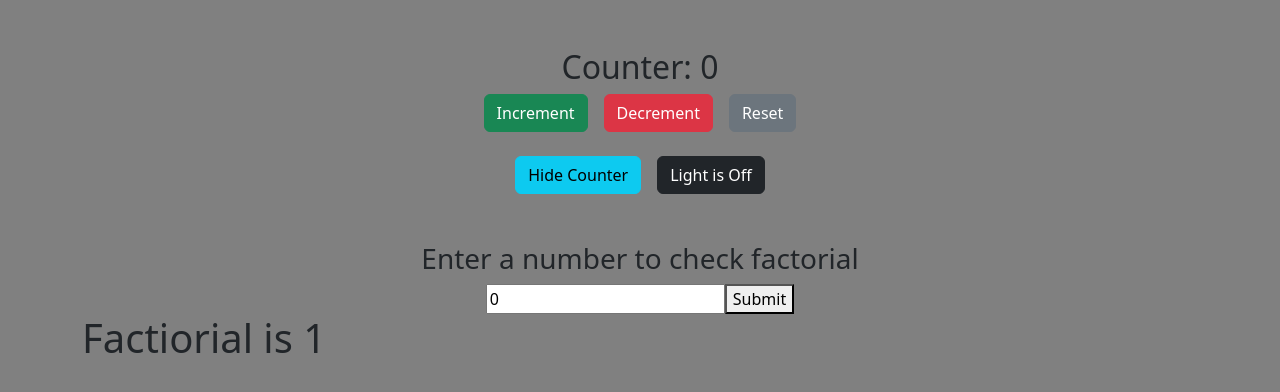
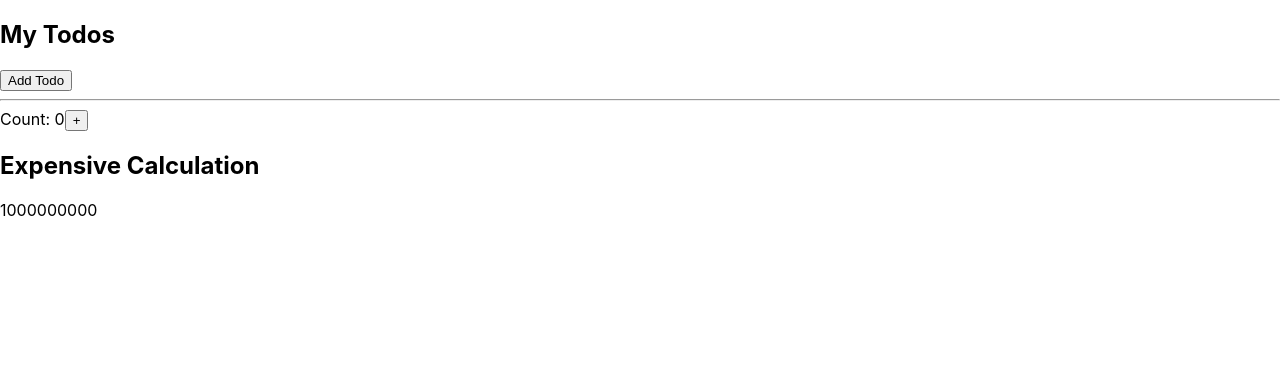
Before and after one commit to Fiza-khan1/Hooks-in-react, a React (Create React App) app: page / in a window 1280 px wide. Shown: the top 392 px of the page. Built offline with nearby package versions, Linux system fonts and the light colour scheme.

Commit message:
example1 on usememo

```diff
--- a/src/page.js
+++ b/src/page.js
@@ -1,111 +1,44 @@
-import { useEffect, useReducer,useMemo} from "react";
-import 'bootstrap/dist/css/bootstrap.min.css';
 
-function MyApp() {
-  function reducer(state, action) {
-    switch (action.type) {
-      case 'increment':
-        return { ...state, count: state.count + 1 };
-      case 'decrement':
-        return { ...state, count: state.count>0 ? state.count-1 : state.count=0 };
-      case 'reset':
-        return { ...state, count: 0 };
-      case 'toggle':
-        return { ...state, on: !state.on };
-      case 'show':
-        return { ...state, hidden: !state.hidden };
-      case 'changeText':
-        return {...state,number:action.payload}
-      default:
-        throw new Error();
-    }
-  }
+import { useState,useMemo } from "react";
 
 
+const expensiveCalculation = (num) => {
+  console.log("Calculating...");
+  for (let i = 0; i < 1000000000; i++) {
+    num += 1;
+  }
+  return num;
+};
+function App(){
+  const [count, setCount] = useState(0);
+  const [todos, setTodos] = useState([]);
+  const calculation = useMemo(() => expensiveCalculation(count), [count]);
 
+  const increment = () => {
+    setCount((c) => c + 1);
+  };
+  const addTodo = () => {
+    setTodos((t) => [...t, "New Todo"]);
+  };
 
-  const initialState = { count: 0, hidden: false, on: false,number:0 };
-  const [state, dispatch] = useReducer(reducer, initialState);
+  return (
+    <div>
+      <div>
+        <h2>My Todos</h2>
+        {todos.map((todo, index) => {
+          return <p key={index}>{todo}</p>;
+        })}
+        <button onClick={addTodo}>Add Todo</button>
+      </div>
+      <hr />
+      <div>
+        Count: {count}
+        <button onClick={increment}>+</button>
+        <h2>Expensive Calculation</h2>
+        {calculation}
+      </div>
+    </div>
+  );
+};
 
-  useEffect(() => {
-    document.body.style.backgroundColor=state.on ? 'yellow' : 'grey'
-  }, [state.on])
-
-
-
-  const fact=useMemo(()=>{
-    let num = state.number;
-    let result = 1;
-
-    for (let i = num; i > 1; i--) {
-      result *= i;
-
-    }
-
-    return result;
-
-},[state.number])
-
-const handlesubmit=(e)=>{
-  e.preventDefault()
-  console.log("Factorial is", fact);
-
-}
-
-  const handleInputChange = (e) => {
-    dispatch({ type: 'changeText', payload: e.target.value });
-  };
-  console.log(state.number)
-  return (
-    <div className="container mt-5">
-      <div className="text-center">
-        {!state.hidden && (
-          <div className="mb-4">
-            <h2>Counter: {state.count}</h2>
-            <button
-              className="btn btn-success mx-2"
-              onClick={() => dispatch({ type: 'increment' })}
-            >
-              Increment
-            </button>
-            <button
-              className="btn btn-danger mx-2"
-              onClick={() => dispatch({ type: 'decrement' })}
-            >
-              Decrement
-            </button>
-            <button
-              className="btn btn-secondary mx-2"
-              onClick={() => dispatch({ type: 'reset' })}
-            >
-              Reset
-            </button>
-          </div>
-        )}
-        <button
-          className="btn btn-info mx-2"
-          onClick={() => dispatch({ type: 'show' })}
-        >
-          {state.hidden ? 'Show Counter' : 'Hide Counter'}
-        </button>
-
-        <button
-          className={`btn ${state.on ? 'btn-warning' : 'btn-dark'} mx-2`}
-          onClick={() => dispatch({ type: 'toggle' })}
-        >
-          {state.on ? 'Light is On' : 'Light is Off'}
-        </button>
-      <form onSubmit={handlesubmit}>
-        <h3 className="mt-5">Enter a number to check factorial </h3>
-     <input type="number"  value={state.number} placeholder="Enter number"  onChange={handleInputChange} />
-     <button type="submit">Submit</button>
-       </form>
-      </div>
-      <h1>Factiorial is {fact}</h1>
-    </div>
-
-
-  );
-
-}
-export default MyApp;
+export default App;
```
